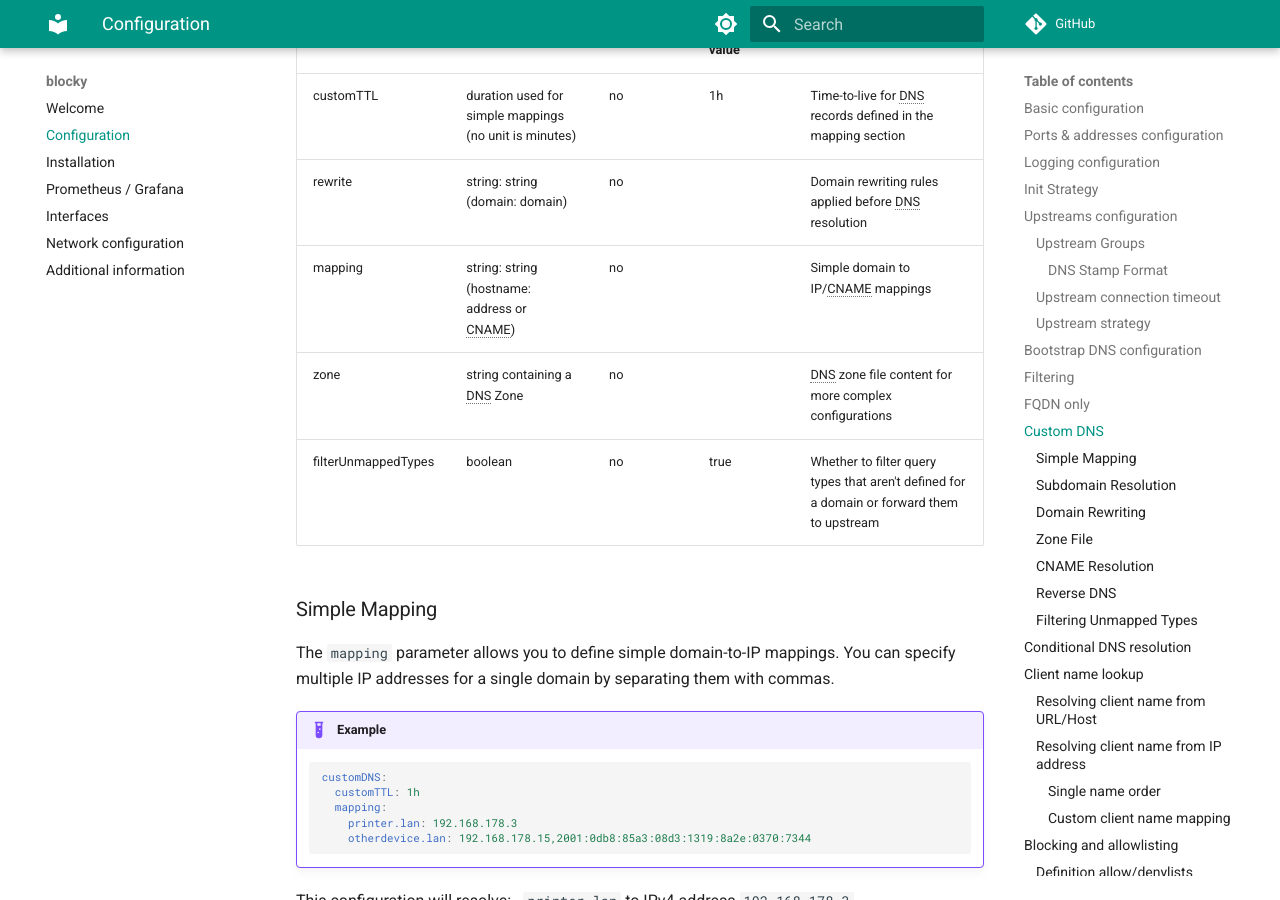
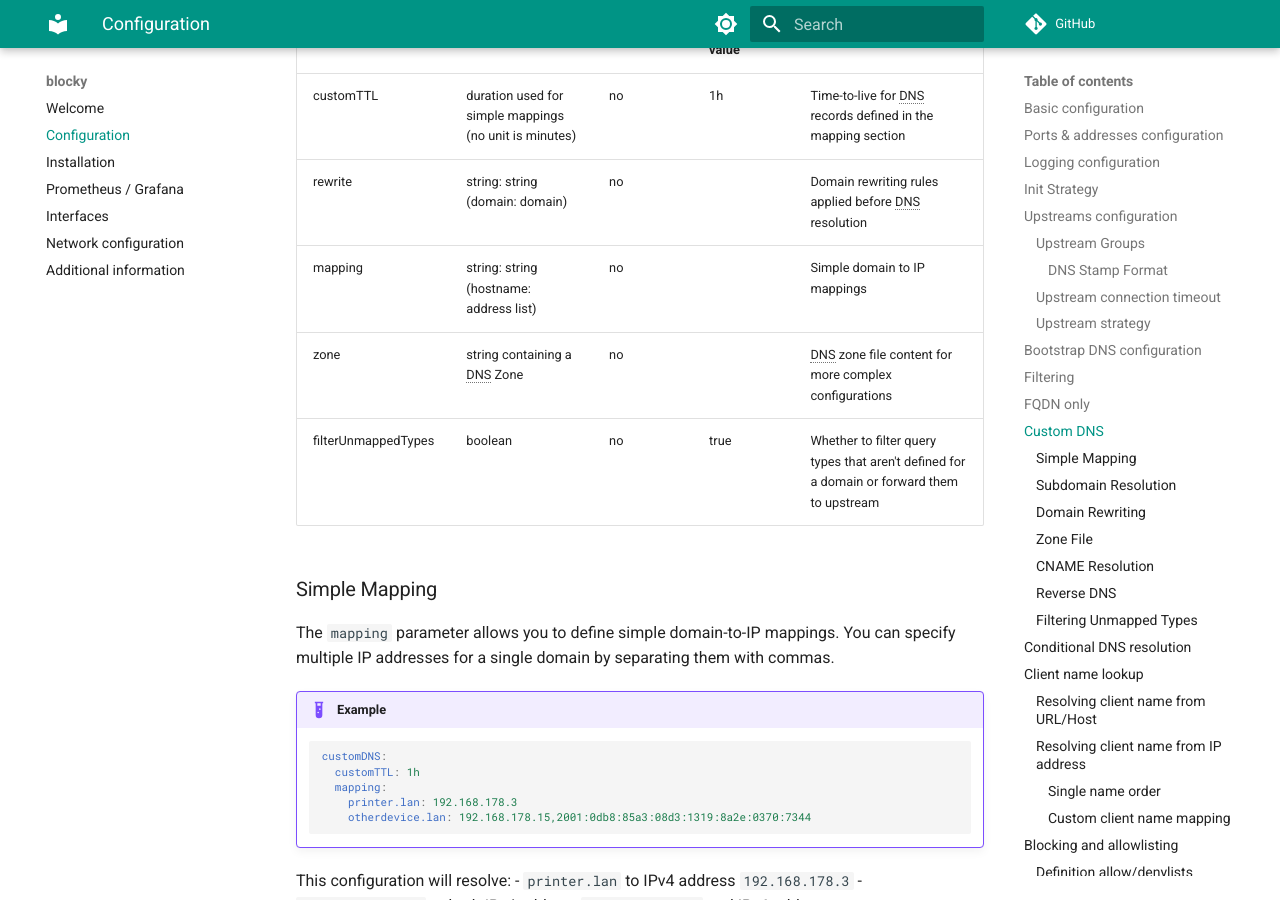
Before and after one commit to 0xERR0R/blocky, an MkDocs documentation site: the page built from docs/configuration.md, in a window 1280 px wide and 900 px high, scrolled down 9212 px. Built offline with MkDocs 1.6.1 and Material for MkDocs 9.7.7, drawn with Linux system fonts in a browser that asks for light colours; comment, search, counter and statistics services are not loaded; the version menu is left out.

Commit message:
docs: Update mapping parameter description to exclude CNAME's (#1973)
Updated the description of the 'mapping' parameter to specify that it only accepts an address list instead of also accepting a CNAME.

Co-authored-by: Dimitri Herzog <dimitri.herzog@gmail.com>

```diff
--- a/docs/configuration.md
+++ b/docs/configuration.md
@@ -317,7 +317,7 @@ Custom DNS supports multiple record types (A, AAAA, CNAME, TXT, SRV) and provide
 | ------------------- | ------------------------------------------------------ | --------- | ------------- | ------------------------------------------------------------------------------------------ |
 | customTTL           | duration used for simple mappings (no unit is minutes) | no        | 1h            | Time-to-live for DNS records defined in the mapping section                                |
 | rewrite             | string: string (domain: domain)                        | no        |               | Domain rewriting rules applied before DNS resolution                                       |
-| mapping             | string: string (hostname: address or CNAME)            | no        |               | Simple domain to IP/CNAME mappings                                                         |
+| mapping             | string: string (hostname: address list)                | no        |               | Simple domain to IP mappings                                                               |
 | zone                | string containing a DNS Zone                           | no        |               | DNS zone file content for more complex configurations                                      |
 | filterUnmappedTypes | boolean                                                | no        | true          | Whether to filter query types that aren't defined for a domain or forward them to upstream |
 
```
